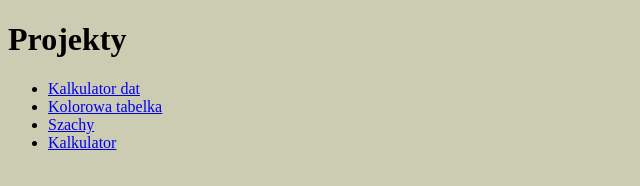
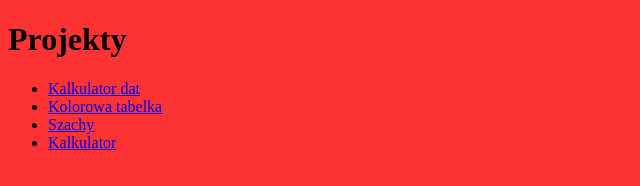
Before and after one commit to Seb-M11/sebson.tk, a plain HTML site: page projekty/index.html in a window 1280 px wide. Shown: the whole page, without its empty margins (0-640 px from the left). Drawn offline with Linux system fonts and the light colour scheme.

Commit message:
Update index.html

```diff
--- a/projekty/index.html
+++ b/projekty/index.html
@@ -11,7 +11,7 @@
   <style>
 
 html{
-	background-color:#ccccb3
+	background-color:#ff3333;
 	}
 
  </style>
```
